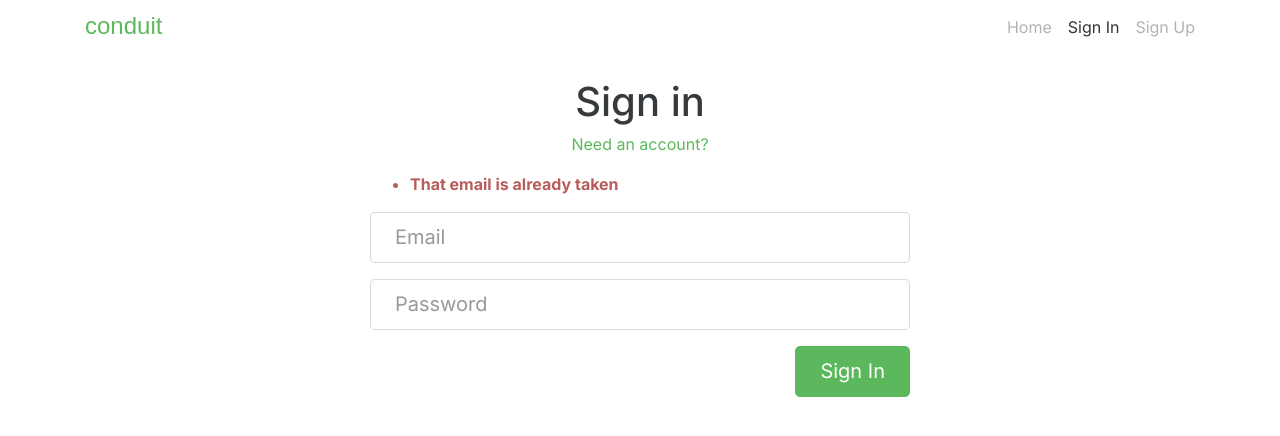
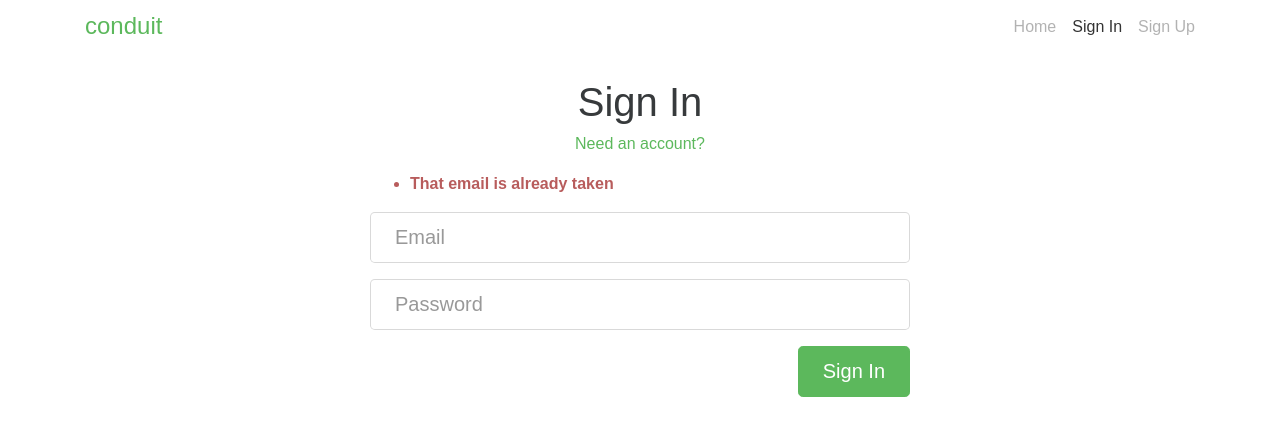
Before and after one commit to IvanMonichev/next-realworld, a Next.js app: page /sign-in in a window 1280 px wide. Shown: the top 436 px of the page. Built offline with nearby package versions, Linux system fonts and the light colour scheme; a web font is replaced by a local one.

Commit message:
feat: add authorization

```diff
--- a/app/layout.tsx
+++ b/app/layout.tsx
@@ -9,7 +9,6 @@ import { ReactNode } from 'react'
 import Header from '@/components/layouts/header/header'
 import CustomProvider from '@/components/common/custom-provider/custom-provider'
 
-const inter = Inter({ subsets: ['latin'] })
 
 export const metadata: Metadata = {
   title: config.siteName,
@@ -20,11 +19,11 @@ const RootLayout = ({ children }: {
   children: ReactNode
 }) => (
   <html lang='en'>
-  <body className={inter.className}>
-  <Header />
-  <main>
-    <CustomProvider>{children}</CustomProvider>
-  </main>
+  <body>
+    <Header />
+    <main>
+      <CustomProvider>{children}</CustomProvider>
+    </main>
   </body>
   </html>
 )
--- a/app/sign-in/page.tsx
+++ b/app/sign-in/page.tsx
@@ -1,6 +1,7 @@
 import type { FC } from 'react';
 import { Metadata } from 'next'
 import LoginForm from '@/components/auth/login-form/login-form'
+import Link from 'next/link'
 
 export const metadata: Metadata = {
   title: 'Sign In | Next Real World',
@@ -12,15 +13,13 @@ const Page: FC = () => {
      <div className="container page">
        <div className="row">
          <div className="col-md-6 offset-md-3 col-xs-12">
-           <h1 className="text-xs-center">Sign in</h1>
+           <h1 className="text-xs-center">Sign In</h1>
            <p className="text-xs-center">
-             <a href="/register">Need an account?</a>
+             <Link href="/sign-up">Need an account?</Link>
            </p>
-
            <ul className="error-messages">
              <li>That email is already taken</li>
            </ul>
-
            <LoginForm />
          </div>
        </div>
--- a/app/sign-up/page.tsx
+++ b/app/sign-up/page.tsx
@@ -1,6 +1,7 @@
 import type { FC } from 'react'
 import RegisterForm from '@/components/auth/register-form/register-form'
 import { Metadata } from 'next'
+import Link from 'next/link'
 
 export const metadata: Metadata = {
   title: 'Sign Up | Next Real World'
@@ -13,9 +14,9 @@ const Page: FC = () => {
       <div className='container page'>
         <div className='row'>
           <div className='col-md-6 offset-md-3 col-xs-12'>
-            <h1 className='text-xs-center'>Sign In</h1>
+            <h1 className='text-xs-center'>Sign Up</h1>
             <p className='text-xs-center'>
-              <a href='/register'>Need an account?</a>
+              <Link href='/sign-in'>Need an account?</Link>
             </p>
             <RegisterForm />
           </div>
--- a/components/auth/login-form/login-form.tsx
+++ b/components/auth/login-form/login-form.tsx
@@ -1,23 +1,63 @@
-import type { FC } from 'react';
+'use client'
+import type { FC } from 'react'
 import ButtonPrimary from '@/components/ui/button-primary/button-primary'
+import { ChangeEventHandler, FormEventHandler, useState } from 'react'
+import { UserRequestLoginInterface } from '@/types/user.interface'
+import { setCurrentUser, setIsLoggedIn } from '@/store/auth/auth.slice'
+import { StatusAuthorization } from '@/lib/constants'
+import BackendErrors from '@/components/common/backend-errors/backend-errors'
+import { useLoginMutation } from '@/store/api/user.api'
+import { useAppDispatch } from '@/hooks/useAppDispatch'
+import { useRouter } from 'next/navigation'
+import { setLocalStorage } from '@/lib/utils'
+import config from '@/lib/config'
 
-type LoginFormProps = {
+const initialFormData: UserRequestLoginInterface = {
+  user: {
+    email: '',
+    password: ''
+  }
+}
 
-};
+const LoginForm: FC = () => {
+  const [formData, setFormData] = useState<UserRequestLoginInterface>(initialFormData)
+  const [login, { isLoading, error }] = useLoginMutation()
+  const dispatch = useAppDispatch()
+  const router = useRouter()
+  const handleUpdateFormData: ChangeEventHandler<HTMLInputElement> = (evt) => {
+    const name = evt.target.name as keyof UserRequestLoginInterface['user']
+    const value = evt.target.value
+    const result = { ...formData.user, [name]: value }
+    setFormData({ user: result })
+  }
 
-const LoginForm: FC<LoginFormProps> = () => {
+  const handeSubmitForm: FormEventHandler<HTMLFormElement> = async (evt) => {
+    evt.preventDefault()
+    try {
+      const result = await login(formData).unwrap()
+      dispatch(setCurrentUser(result))
+      setLocalStorage(config.nameToken, result.user.token)
+      dispatch(setIsLoggedIn(StatusAuthorization.Authorized))
+      router.push('/')
+    } catch (err) {
+      console.error('Login errors', err)
+    }
+  }
 
- return (
-   <form>
-     <fieldset className="form-group">
-       <input className="form-control form-control-lg" type="text" placeholder="Email" />
-     </fieldset>
-     <fieldset className="form-group">
-       <input className="form-control form-control-lg" type="password" placeholder="Password" />
-     </fieldset>
-     <ButtonPrimary>Sign In</ButtonPrimary>
-   </form>
- );
-};
+  return (
+    <>
+      {error && <BackendErrors backendErrors={error} />}
+      <form onSubmit={handeSubmitForm}>
+        <fieldset className='form-group'>
+          <input className='form-control form-control-lg' type='text' name='email' onChange={handleUpdateFormData} placeholder='Email' />
+        </fieldset>
+        <fieldset className='form-group'>
+          <input className='form-control form-control-lg' type='password' name='password' onChange={handleUpdateFormData} placeholder='Password' />
+        </fieldset>
+        <ButtonPrimary type='submit' disabled={isLoading}>Sign In</ButtonPrimary>
+      </form>
+    </>
+  )
+}
 
-export default LoginForm;
+export default LoginForm
--- a/lib/config.ts
+++ b/lib/config.ts
@@ -3,6 +3,7 @@ const config = {
   siteDescription:
     'Next.js сodebase containing realworld examples (CRUD, auth, advanced patterns, etc) that adheres to the realworld spec and API',
   baseApi: 'https://api.realworld.io/api',
+  nameToken: 'userToken',
   navigations: [
     {
       name: 'Home',
--- /dev/null
+++ b/lib/utils.ts
@@ -0,0 +1,21 @@
+export const setLocalStorage = (key: string, data: any): void => {
+  try {
+    localStorage.setItem(key, JSON.stringify(data))
+  } catch (e) {
+    console.error('Error saving to localStorage', e)
+  }
+}
+
+export const getLocalStorage = (key: string): any => {
+  try {
+    const result = localStorage.getItem(key)
+
+    if (result) {
+      return JSON.parse(result)
+    }
+  } catch (e) {
+    console.error('Error gating from localStorage', e)
+
+    return null
+  }
+}
--- a/store/api/user.api.ts
+++ b/store/api/user.api.ts
@@ -3,7 +3,8 @@ import config from '@/lib/config'
 import {
   UserInterface,
   UserRequestLoginInterface,
-  UserRequestRegisterInterface
+  UserRequestRegisterInterface,
+  UserResponseInterface
 } from '@/types/user.interface'
 
 export const userApi = createApi({
@@ -13,17 +14,20 @@ export const userApi = createApi({
     baseUrl: config.baseApi
   }),
   endpoints: builder => ({
-    getCurrentUser: builder.query<UserInterface, void>({
+    getCurrentUser: builder.query<UserResponseInterface, void>({
       query: () => `/user`
     }),
-    register: builder.mutation<UserInterface, UserRequestRegisterInterface>({
+    register: builder.mutation<
+      UserResponseInterface,
+      UserRequestRegisterInterface
+    >({
       query: data => ({
         url: '/users',
         method: 'POST',
         body: data
       })
     }),
-    login: builder.mutation<UserInterface, UserRequestLoginInterface>({
+    login: builder.mutation<UserResponseInterface, UserRequestLoginInterface>({
       query: data => ({
         url: '/users/login',
         method: 'POST',
--- a/store/auth/auth.slice.ts
+++ b/store/auth/auth.slice.ts
@@ -1,6 +1,7 @@
 import { AuthStateInterface } from '@/types/auth-state.interface'
 import { StatusAuthorization } from '@/lib/constants'
 import { createSlice, PayloadAction } from '@reduxjs/toolkit'
+import { UserInterface, UserResponseInterface } from '@/types/user.interface'
 
 const initialState: AuthStateInterface = {
   isLoggedIn: StatusAuthorization.Unknown,
@@ -13,9 +14,12 @@ const authSlice = createSlice({
   reducers: {
     setIsLoggedIn(state, action: PayloadAction<StatusAuthorization>): void {
       state.isLoggedIn = action.payload
+    },
+    setCurrentUser(state, action: PayloadAction<UserResponseInterface>): void {
+      state.currentUser = action.payload
     }
   }
 })
 
-export const { setIsLoggedIn } = authSlice.actions
+export const { setIsLoggedIn, setCurrentUser } = authSlice.actions
 export default authSlice
--- a/types/auth-state.interface.ts
+++ b/types/auth-state.interface.ts
@@ -1,7 +1,7 @@
 import { StatusAuthorization } from '@/lib/constants'
-import { UserInterface } from '@/types/user.interface'
+import { UserInterface, UserResponseInterface } from '@/types/user.interface'
 
 export interface AuthStateInterface {
   isLoggedIn: StatusAuthorization
-  currentUser: UserInterface | null
+  currentUser: UserResponseInterface | null
 }
```
Also changed, not shown: app/page.tsx (+7 -0 lines), components/auth/register-form/register-form.tsx (+12 -3 lines).
